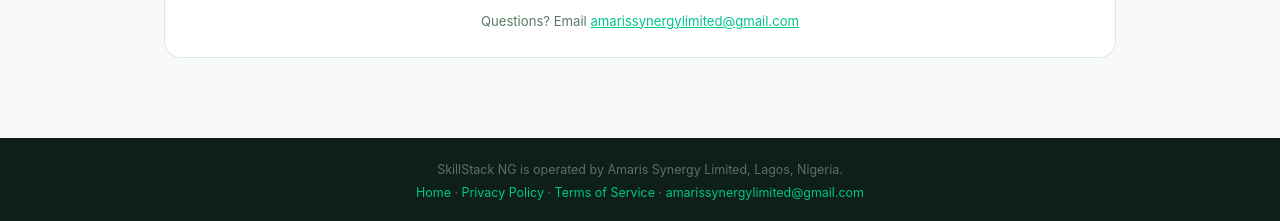
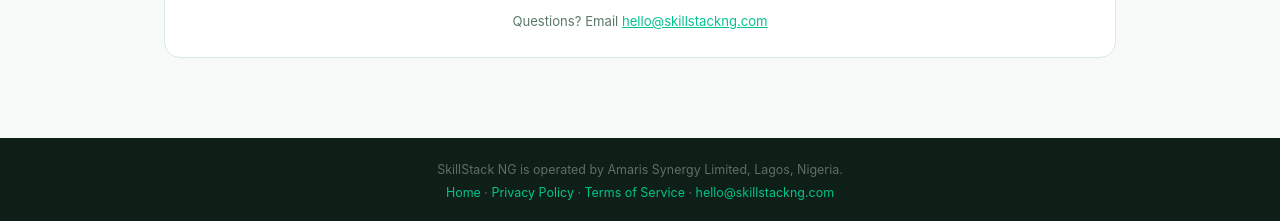
Before and after one commit to amarisng/skillstack-ng, a website: page public/choose.html in a window 1280 px wide. Shown: the part 1620-1841 px from the top of the page. Drawn offline with Linux system fonts and the light colour scheme.

Commit message:
Update choose.html

```diff
--- a/public/choose.html
+++ b/public/choose.html
@@ -430,7 +430,7 @@
       Not sure which track to start with? <strong style="color:var(--text);">Copywriting</strong> is for anyone who wants to write for brands and earn from words. <strong style="color:var(--text);">Social Media Management</strong> is for anyone who wants to manage brand accounts and build a retainer business. Both are delivered the same way — WhatsApp, 15 minutes a day, AI feedback on every task. You can do both — one after the other.
     </p>
     <p style="margin-top:16px;font-size:0.82rem;color:var(--muted);">
-      Questions? Email <a href="mailto:amarissynergylimited@gmail.com" style="color:var(--green);">amarissynergylimited@gmail.com</a>
+      Questions? Email <a href="mailto:hello@skillstackng.com" style="color:var(--green);">hello@skillstackng.com</a>
     </p>
   </div>
 
@@ -463,7 +463,7 @@
     <a href="/">Home</a> ·
     <a href="/privacy">Privacy Policy</a> ·
     <a href="/terms">Terms of Service</a> ·
-    <a href="mailto:amarissynergylimited@gmail.com">amarissynergylimited@gmail.com</a>
+    <a href="mailto:hello@skillstackng.com">hello@skillstackng.com</a>
   </p>
 </footer>
 
```
